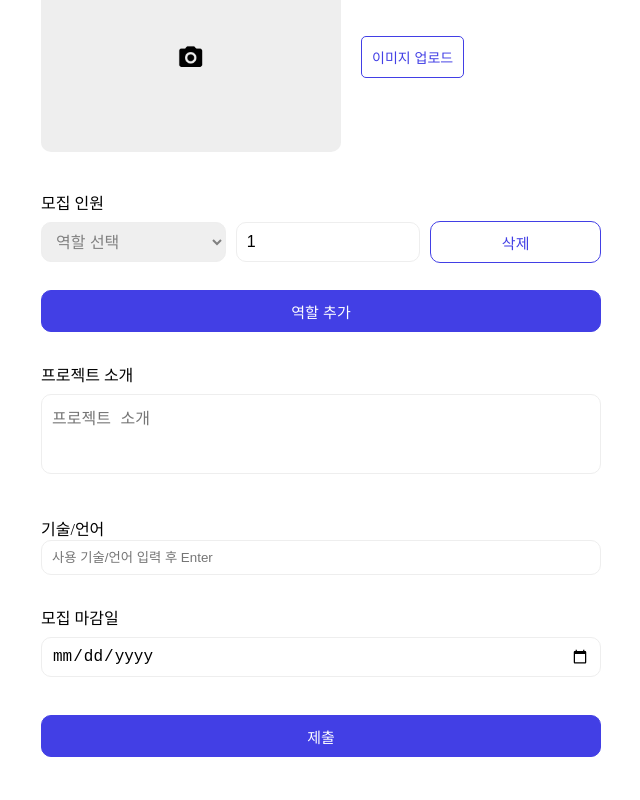
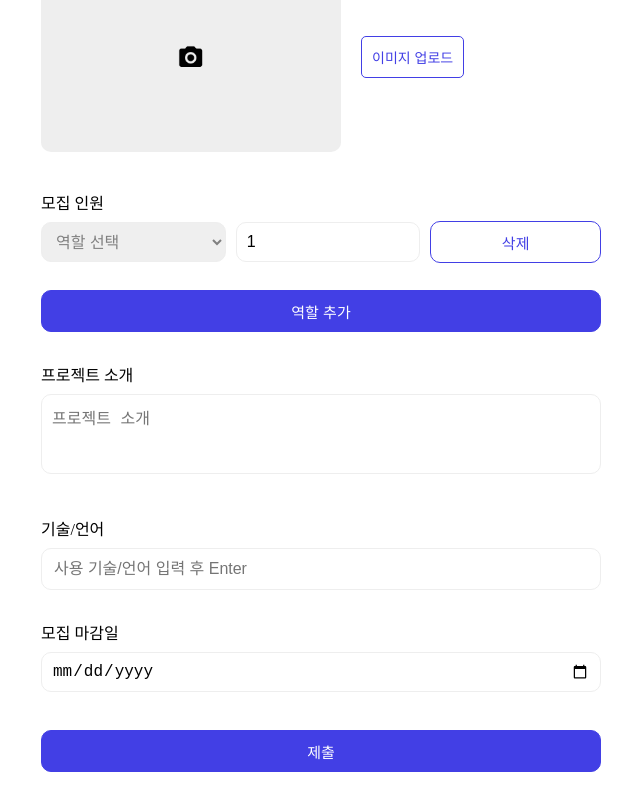
Before and after one commit to Jihyeoniiiii/TeamMate, a React (Vite) app: page /project-creation in a window 1280 px wide. Shown: the part 617-1417 px from the top of the page, without its empty margins (319-959 px from the left). Built offline with nearby package versions, Linux system fonts and the light colour scheme.

Commit message:
Design: modify TagInput style

```diff
--- a/src/components/TagInputContainer.jsx
+++ b/src/components/TagInputContainer.jsx
@@ -6,7 +6,8 @@ const TagInputContainer = styled.div`
   flex-wrap: wrap;
   gap: 8px;
   border: 1px solid ${(props) => props.theme.colors.lightgrey};
-  padding: 8px;
+  padding: 10px;
+  margin: 8px 0;
   border-radius: 10px;
 `;
 
@@ -29,6 +30,7 @@ const Input = styled.input`
   border: none;
   outline: none;
   flex: 1;
+  font-size: 16px;
 `;
 
 const TagInput = ({ tags, setTags, placeholder }) => {
@@ -39,7 +41,7 @@ const TagInput = ({ tags, setTags, placeholder }) => {
       if (!tags.includes(inputValue.trim())) {
         setTags([...tags, inputValue.trim()]);
       }
-      setInputValue(""); // Clear the input field
+      setInputValue("");
     }
   };
 
```
